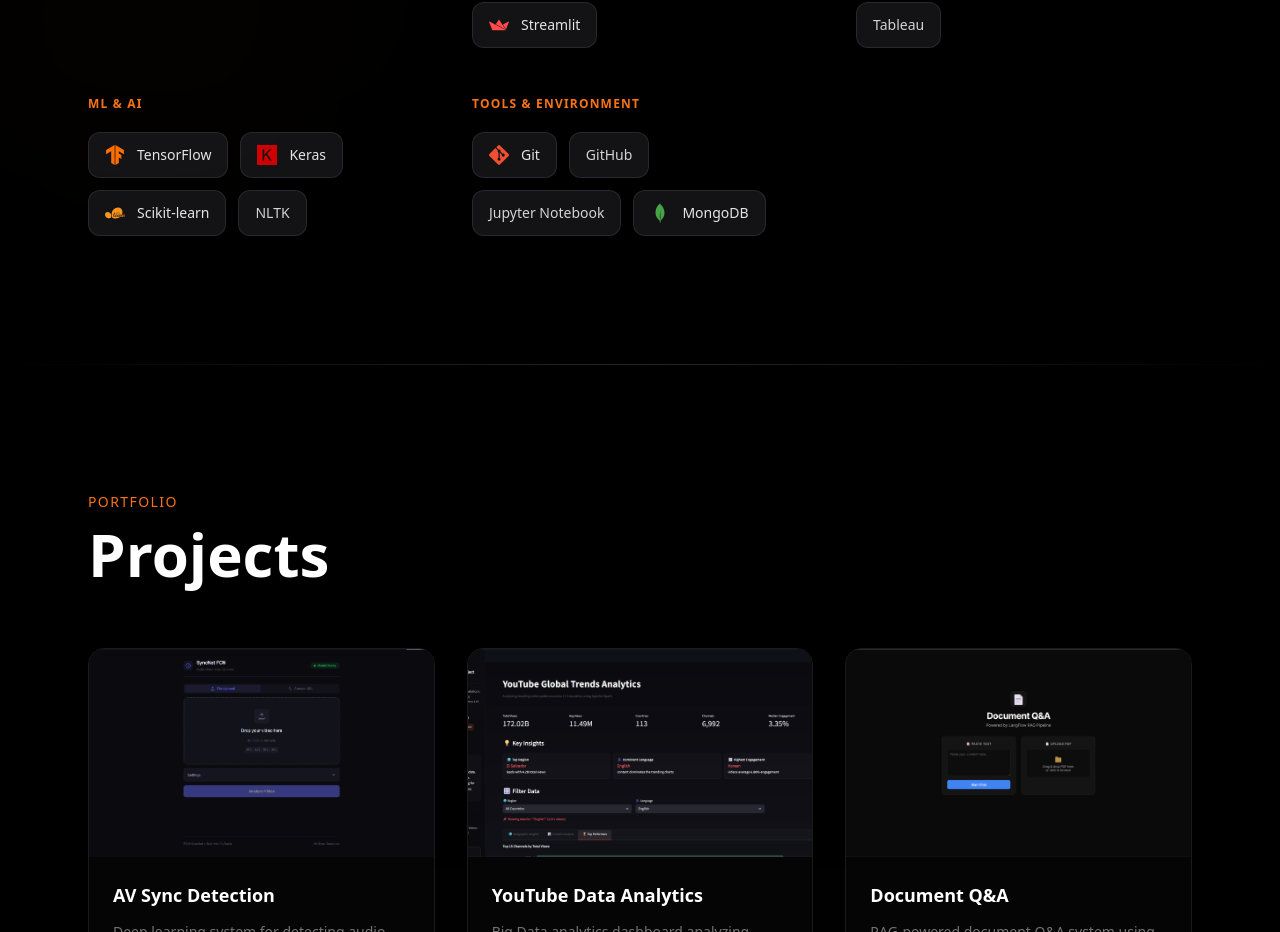
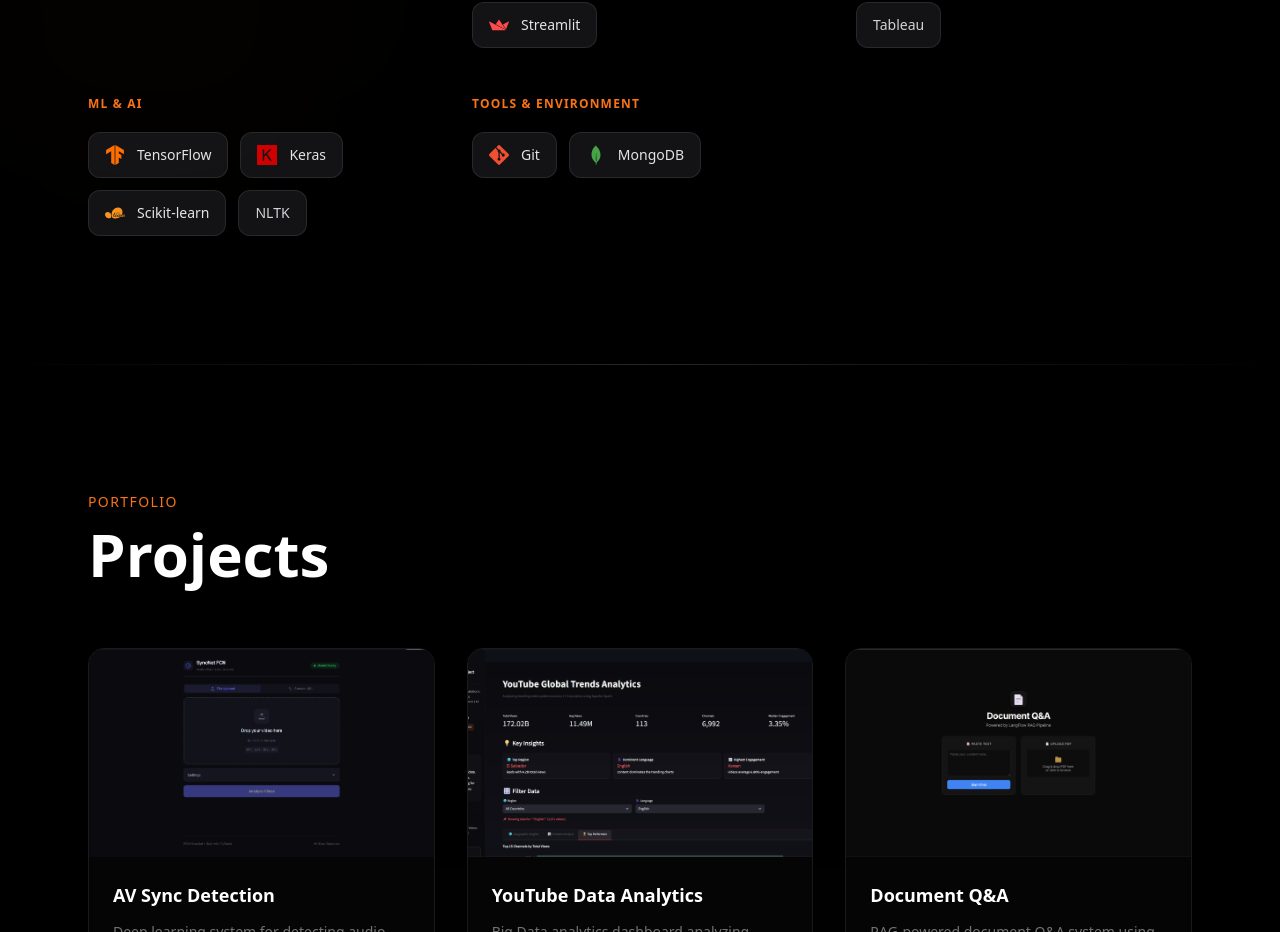
Before and after one commit to Hemanthraj09/Portfolio, a Next.js app: page / in a window 1280 px wide. Shown: the part 1234-2166 px from the top of the page. Built offline with nearby package versions, Linux system fonts and the light colour scheme.

Commit message:
Remove GitHub and Jupyter Notebook from Tools section

```diff
--- a/src/data/skills.ts
+++ b/src/data/skills.ts
@@ -52,8 +52,6 @@
     title: "Tools & Environment",
     skills: [
       { name: "Git", icon: "git" },
-      { name: "GitHub", icon: "github" },
-      { name: "Jupyter Notebook", icon: "jupyter" },
       { name: "MongoDB", icon: "mongodb" },
     ],
   },
```
